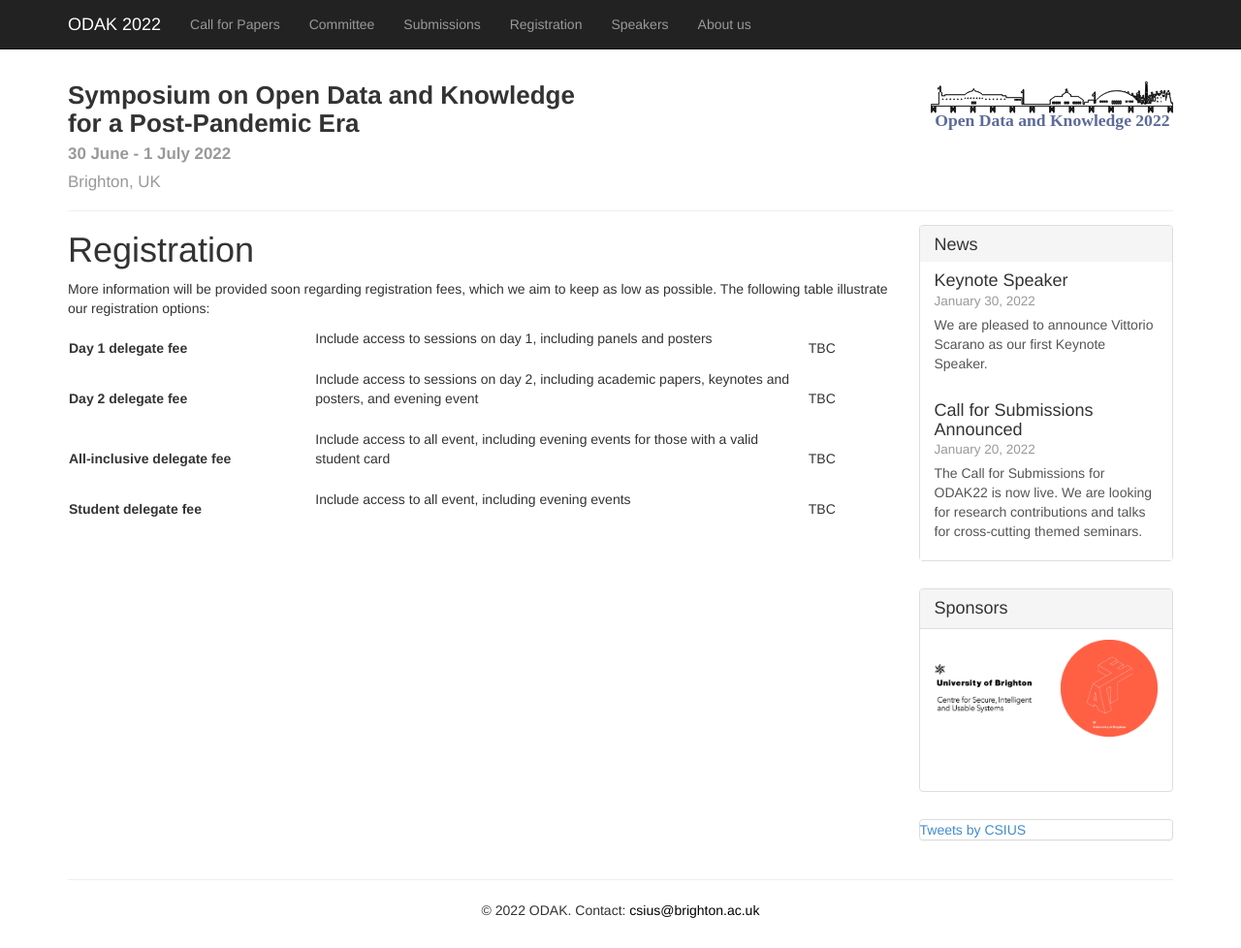
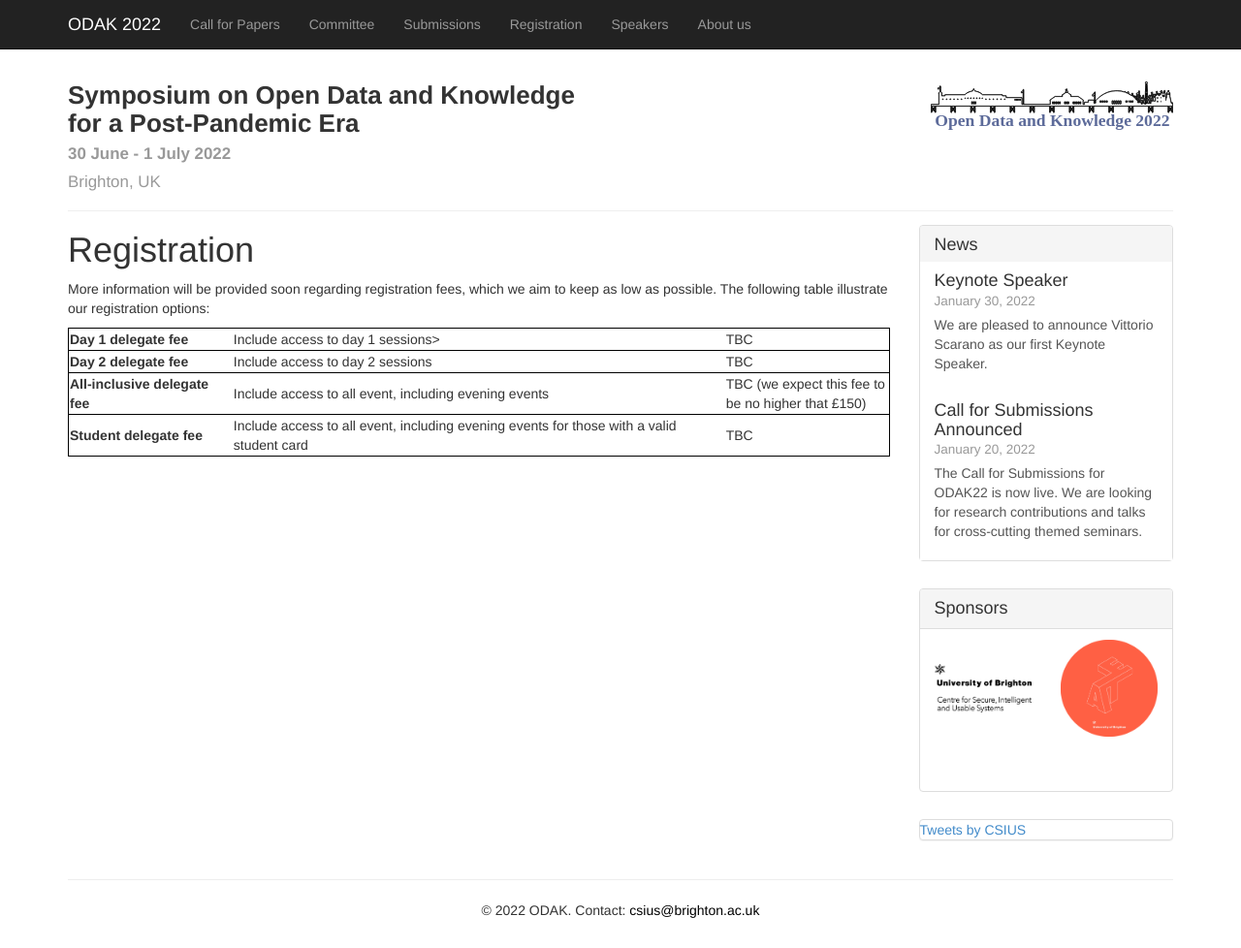
Before and after one commit to UniversityofBrighton/odak, a Jekyll site: the page built from 2022/registration.md, in a window 1280 px wide and 978 px high. Shown: the whole window at 97% size. Built offline with Jekyll 4.4.1, drawn with Linux system fonts in a browser that asks for light colours; comment, search, counter and statistics services are not loaded.

Commit message:
corrections to refistrations

```diff
--- a/2022/registration.md
+++ b/2022/registration.md
@@ -10,25 +10,25 @@ year: 2022
 
 More information will be provided soon regarding registration fees, which we aim to keep as low as possible. The following table illustrate our registration options:
 
-<table>
-  <tr>
-    <td width="30%"><b>Day 1 delegate fee</b></td>
-    <td width="60%">Include access to sessions on day 1, including panels and posters<br/><br/></td>
-    <td width="10%">TBC</td>
+<table >
+  <tr style="border: 1px solid black;">
+    <td width="20%"><b>Day 1 delegate fee</b></td>
+    <td width="60%">Include access to day 1 sessions></td>
+    <td width="20%">TBC</td>
  </tr>
-  <tr>
+  <tr style="border: 1px solid black;">
     <td><b>Day 2 delegate fee</b></td>
-    <td>Include access to sessions on day 2, including academic papers, keynotes and posters, and evening event<br/><br/></td>
+    <td>Include access to day 2 sessions</td>
     <td>TBC</td>
   </tr>
-  <tr>
+  <tr style="border: 1px solid black;">
     <td><b>All-inclusive delegate fee</b></td>
-    <td>Include access to all event, including evening events for those with a valid student card<br/><br/></td>
-    <td>TBC</td>
+    <td>Include access to all event, including evening events</td>
+    <td>TBC (we expect this fee to be no higher that £150)</td>
   </tr>
-  <tr>
+  <tr style="border: 1px solid black;">
     <td><b>Student delegate fee</b></td>
-    <td>Include access to all event, including evening events<br/><br/></td>
+    <td>Include access to all event, including evening events for those with a valid student card</td>
     <td>TBC</td>
   </tr>
 </table>
```
Also changed, not shown: 2022/keynote.md (+1 -1 lines).
